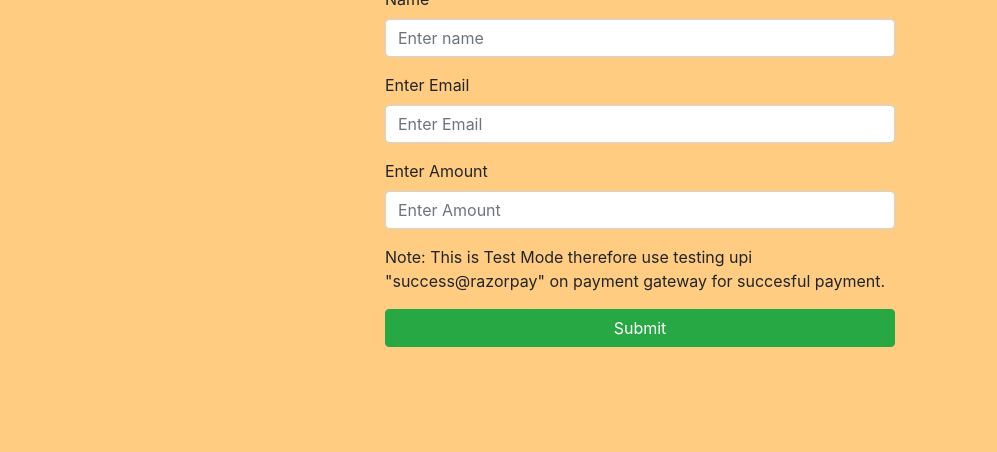
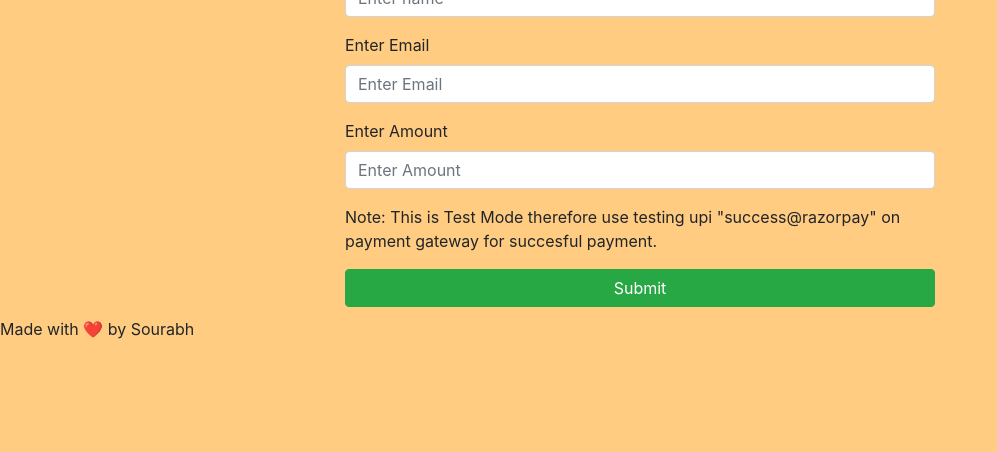
Before and after one commit to srb1998/Razorpay-payment-gateway-integration, a Django app: page / in a window 1280 px wide. Shown: the part 348-800 px from the top of the page, without its empty margins (0-997 px from the left). Run offline with Django 4.2, Linux system fonts and the light colour scheme; some libraries are stand-ins or nearby versions.

```diff
--- a/src/templates/base.html
+++ b/src/templates/base.html
@@ -8,7 +8,7 @@
     <link rel="stylesheet" href="https://stackpath.bootstrapcdn.com/bootstrap/4.5.2/css/bootstrap.min.css" integrity="sha384-JcKb8q3iqJ61gNV9KGb8thSsNjpSL0n8PARn9HuZOnIxN0hoP+VmmDGMN5t9UJ0Z" crossorigin="anonymous">
     <style>
         .form{
-            border: 50px solid #FFCC81;
+            border: 10px solid #FFCC81;
         }
         footer {
             display: block;
--- a/src/templates/index.html
+++ b/src/templates/index.html
@@ -31,7 +31,6 @@
 </div>
 
 {% if payment %}
-
 <div class="container mx-auto text-center mt-4" v-if="name && amount">
 <form action="/success" method="POST">
   <script
@@ -52,5 +51,9 @@
   </form>
 {% endif %}
 
+<footer>
+  <p>Made with ❤️ by Sourabh</p>
+</footer>
+
 </div>
 {% endblock %}
```
